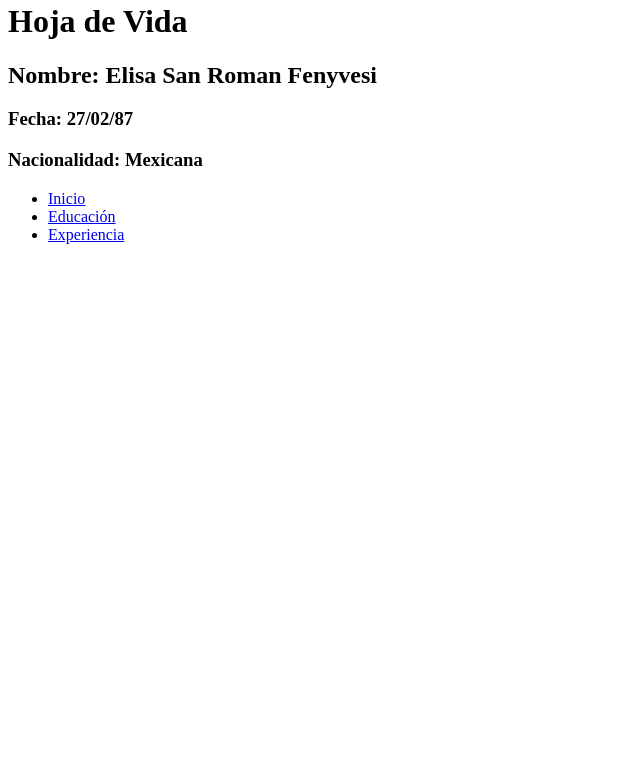
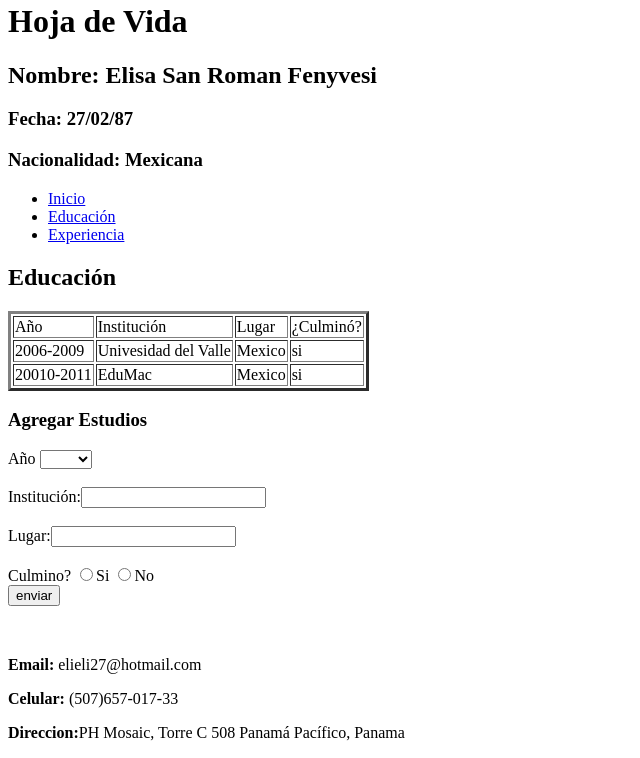
Before and after one commit to Elieli2702/trabajo, a plain HTML site: page educacion.html in a window 1280 px wide. Shown: the part 458-1216 px from the top of the page, without its empty margins (0-640 px from the left). Before the commit the page ends 800 px from the top, so only its background shows below. Drawn offline with Linux system fonts and the light colour scheme.

Commit message:
pag de educacion terminada

```diff
--- a/educacion.html
+++ b/educacion.html
@@ -16,5 +16,29 @@
     <li><a href="educacion.html">Educación</a></li>
     <li><a href="experiencia.html">Experiencia</a></li>
   </ul>
-  </body>
+  <h2>Educación</h2>
+  <table border="3">
+    <tr>
+      <td>Año</td> <td> Institución</td><td>Lugar</td><td>¿Culminó?</td>
+</tr>
+<tr>
+  <td>2006-2009</td><td>Univesidad del Valle</td><td>Mexico</td><td>si</td>
+</tr> <td>20010-2011</td> <td>EduMac</td><td>Mexico</td><td>si</td>
+  </table>
+<h3>Agregar Estudios</h3>
+<form>
+  <p>Año <select> <option value="año"></option><option value="año">2015</option> <option value="año">2016</option><option value="año">2017</option></p>
+</select><br>
+<br> <label>Institución:</label><input type="text" number min="3" required name"institución"> <br>
+<br> <label>Lugar:</label><input type="text" name="lugar"> <br>
+<br><label for="name">Culmino?</label> <input type="radio" name="Estudios" value="Si">Si</input> <input type="radio" name="Estudios" value="No">No</input>
+<br> <input type="submit" value="enviar">
+</form>
+</body>
+<br>
+<footer>
+  <p><strong>Email:</strong> elieli27@hotmail.com</p>
+  <p><strong>Celular:</strong> (507)657-017-33</p>
+  <p><strong>Direccion:</strong>PH Mosaic, Torre C 508 Panamá Pacífico, Panama</p>
+</footer>
 </html>
```
